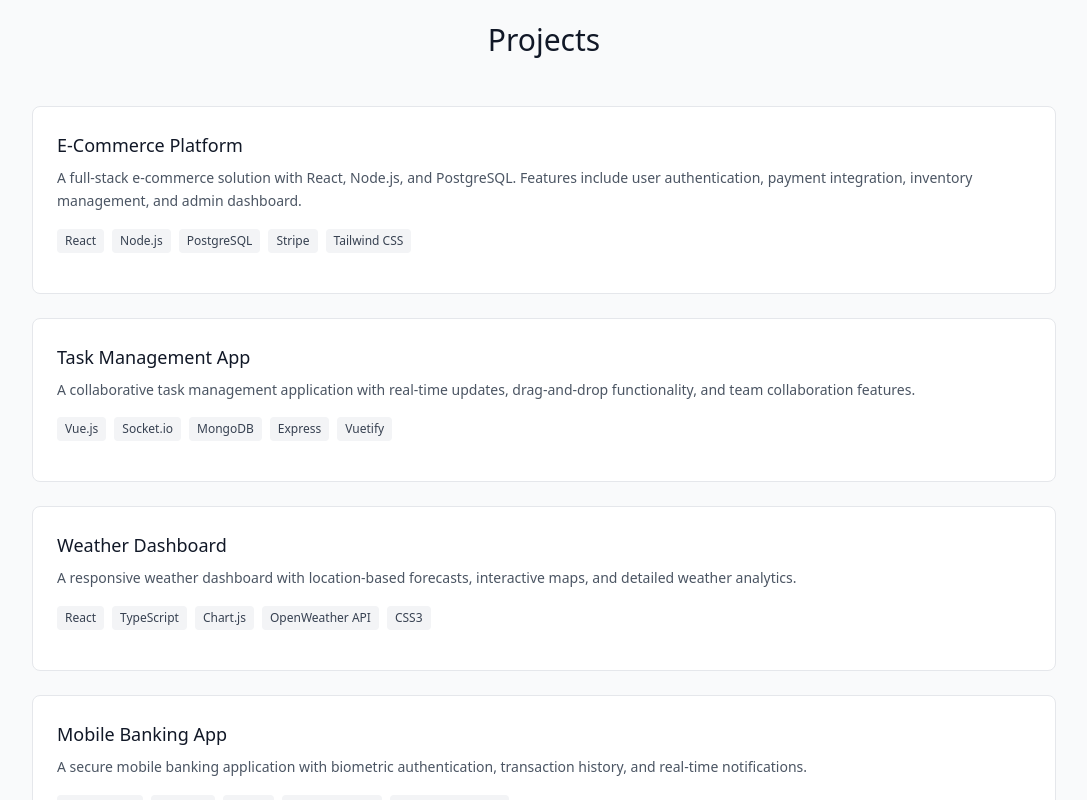
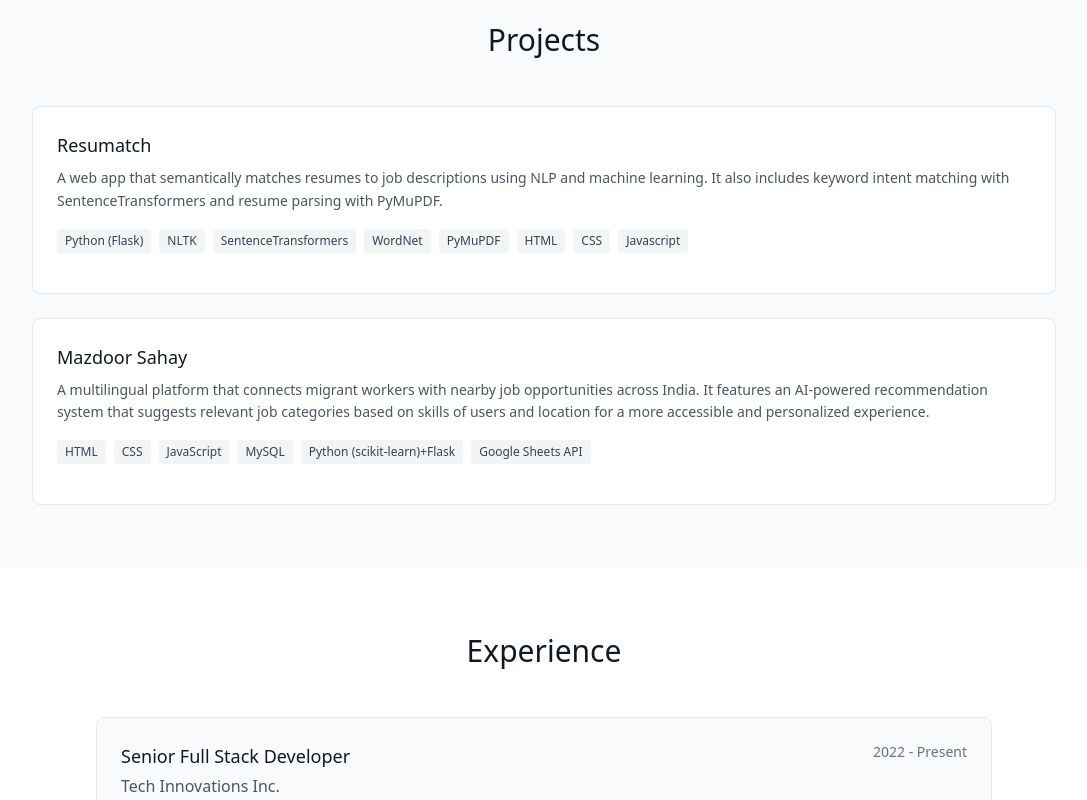
Before and after one commit to nishka1152/personal-portfolio, a React (Vite) app: page / in a window 1280 px wide. Shown: the part 1200-2000 px from the top of the page, without its empty margins (96-1183 px from the left). Built offline with nearby package versions, Linux system fonts and the light colour scheme.

Commit message:
projects

```diff
--- a/src/components/Projects.tsx
+++ b/src/components/Projects.tsx
@@ -5,39 +5,18 @@ const Projects = () => {
   const projects = [
     {
       id: 1,
-      title: 'E-Commerce Platform',
-      description: 'A full-stack e-commerce solution with React, Node.js, and PostgreSQL. Features include user authentication, payment integration, inventory management, and admin dashboard.',
-      technologies: ['React', 'Node.js', 'PostgreSQL', 'Stripe', 'Tailwind CSS'],
+      title: 'Resumatch',
+      description: 'A web app that semantically matches resumes to job descriptions using NLP and machine learning. \
+      It also includes keyword intent matching with SentenceTransformers and resume parsing with PyMuPDF.',
+      technologies: ['Python (Flask)', 'NLTK', 'SentenceTransformers', 'WordNet', 'PyMuPDF', 'HTML', 'CSS', 'Javascript'],
     },
     {
       id: 2,
-      title: 'Task Management App',
-      description: 'A collaborative task management application with real-time updates, drag-and-drop functionality, and team collaboration features.',
-      technologies: ['Vue.js', 'Socket.io', 'MongoDB', 'Express', 'Vuetify'],
-    },
-    {
-      id: 3,
-      title: 'Weather Dashboard',
-      description: 'A responsive weather dashboard with location-based forecasts, interactive maps, and detailed weather analytics.',
-      technologies: ['React', 'TypeScript', 'Chart.js', 'OpenWeather API', 'CSS3'],
-    },
-    {
-      id: 4,
-      title: 'Mobile Banking App',
-      description: 'A secure mobile banking application with biometric authentication, transaction history, and real-time notifications.',
-      technologies: ['React Native', 'Firebase', 'Redux', 'Biometric Auth', 'Push Notifications'],
-    },
-    {
-      id: 5,
-      title: 'Portfolio Website',
-      description: 'A modern, responsive portfolio website with smooth animations, dark mode, and optimized performance.',
-      technologies: ['Next.js', 'Framer Motion', 'Tailwind CSS', 'TypeScript', 'Vercel'],
-    },
-    {
-      id: 6,
-      title: 'API Gateway Service',
-      description: 'A microservices API gateway with authentication, rate limiting, and request routing capabilities.',
-      technologies: ['Node.js', 'Express', 'Redis', 'JWT', 'Docker', 'AWS'],
+      title: 'Mazdoor Sahay',
+      description: 'A multilingual platform that connects migrant workers with nearby job opportunities across India.\
+      It features an AI-powered recommendation system that suggests relevant job categories based on skills of \
+      users and location for a more accessible and personalized experience.',
+      technologies: ['HTML', 'CSS', 'JavaScript', 'MySQL', 'Python (scikit-learn)+Flask', 'Google Sheets API'],
     },
   ];
 
```
